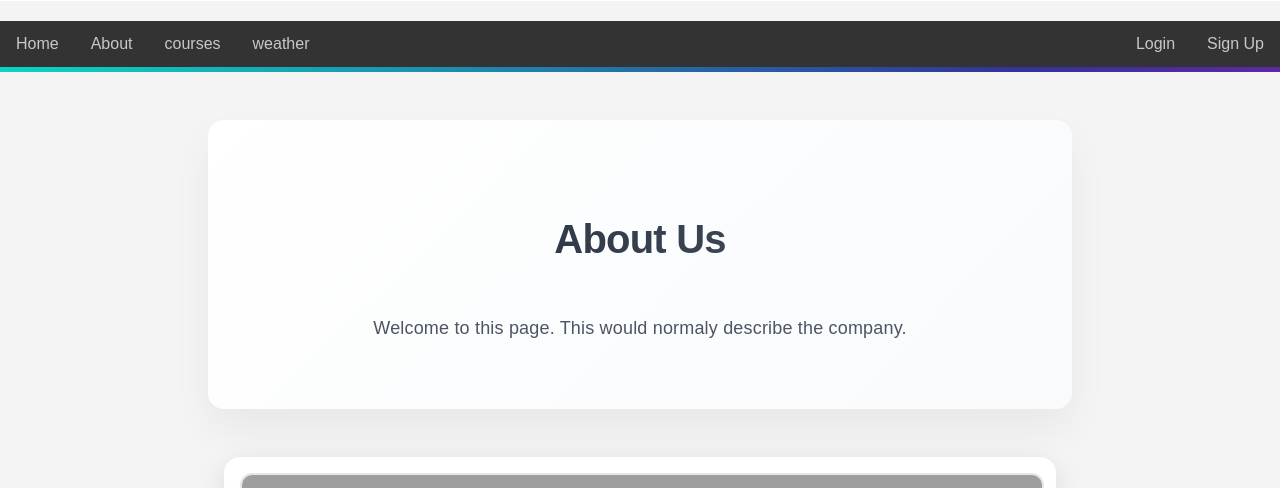
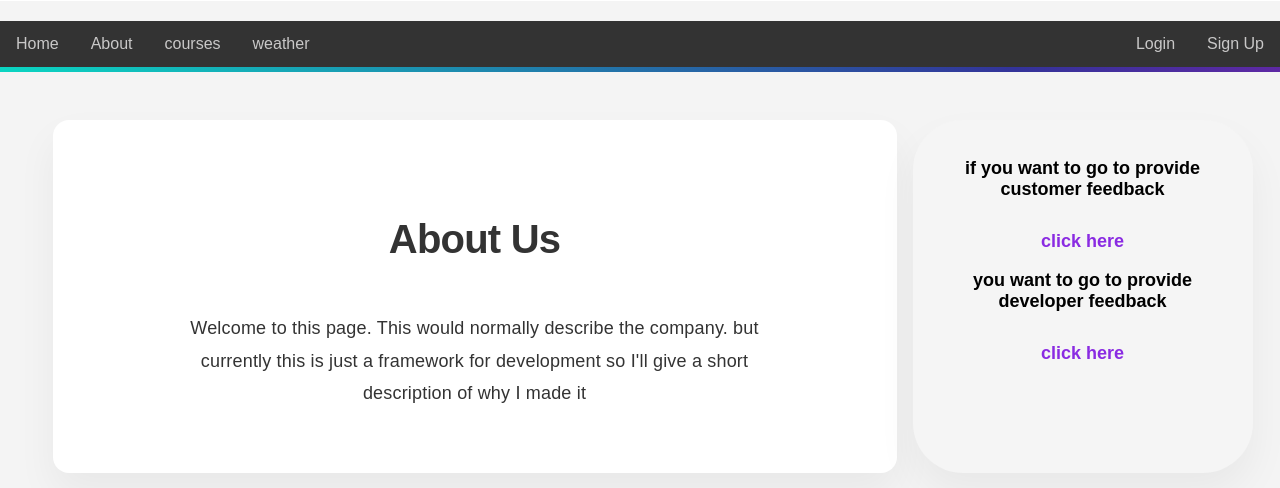
Before and after one commit to khanya-mcfadden/os-practice-framework, a Flask app: page /about in a window 1280 px wide. Shown: the part 199-687 px from the top of the page. Run offline with Flask 3, Linux system fonts and the light colour scheme; grey boxes are pictures that could not be loaded.

```diff
--- a/flaskr/static/main.css
+++ b/flaskr/static/main.css
@@ -302,6 +302,7 @@ body.light-mode .overlay-content {
     border-image: linear-gradient(135deg, #ff00ff, #00ffff, #ff00ff) 1;
 }
 
+
 .synth-wave-text, .synth-wave-text * {
     animation: colorShift 30s infinite; /* Changed speed from 3s to 1.5s */
     background: linear-gradient(90deg, #ff00cc, #333399, #00ffcc, #333399, #ff00cc);
--- a/flaskr/templates/about.html
+++ b/flaskr/templates/about.html
@@ -4,11 +4,27 @@
 <html lang="en">
 {% block content %}
 
+<div class="content-container">
+    <div class="about-us">
+        <h2>About Us</h2>
+        <p>Welcome to this page. This would normally describe the company. but currently this is just a framework for
+            development so I'll give a short description of why I made it</p>
+    </div>
+    <div class="sidebar">
+        <h3>
+            <p>if you want to go to provide customer feedback</p>
+            <br>
+            <a href="https://forms.office.com/Pages/DesignPageV2.aspx?origin=NeoPortalPage&subpage=design&id=CdDIyR-2JUOW3P06doIHq_QNFVgP94xDloBOCNpImkBUMVNZTkFOUFhXU1VYUEhISVpDQk1WV1pQUi4u"
+                style="color: blueviolet">click here</a>
+        </h3>
 
-
-<div class="about-us">
-    <h2>About Us</h2>
-    <p>Welcome to this page. This would normaly describe the company.</p>
+        <h3>
+            <p>you want to go to provide developer feedback</p>
+            <br>
+            <a href="https://forms.office.com/Pages/DesignPageV2.aspx?origin=NeoPortalPage&subpage=design&id=CdDIyR-2JUOW3P06doIHq_QNFVgP94xDloBOCNpImkBUMVNZTkFOUFhXU1VYUEhISVpDQk1WV1pQUi4u"
+                style="color: blueviolet">click here</a>
+        </h3>
+    </div>
 </div>
 
 <div class="map-container">
@@ -21,6 +37,10 @@
 <script>
     document.querySelector('.map-container').classList.add('loaded');
 </script>
+
+
+
+<!-- map css -->
 <style>
     .map-container {
         margin: 3rem auto;
@@ -34,6 +54,11 @@
         padding: 1rem;
     }
 
+    .dark-mode .map-container {
+        background: linear-gradient(to bottom, #333333, #222222);
+        box-shadow: 0 8px 30px rgba(0, 0, 0, 0.3);
+    }
+
     .map-iframe {
         width: 100%;
         height: 500px;
@@ -43,42 +68,103 @@
         opacity: 0;
         border: 2px solid #e5e7eb;
     }
+    .dark-mode .map-iframe {
+        border: 2px solid #444444;
+        filter: brightness(0.8) contrast(1.2);
+    }
 
     .map-container.loaded .map-iframe {
         transform: translateY(0);
         opacity: 1;
     }
 
+    .content-container {
+        display: flex;
+        justify-content: space-between;
+        max-width: 1200px;
+        margin: 3rem auto;
+        padding-left: 25px;
+    }
+</style>
+
+
+<!-- about us css -->
+<style>
     .about-us {
         text-align: center;
         padding: 4rem 2rem;
-        background: linear-gradient(135deg, #ffffff, #f8fafc);
+        background-color: #ffffff;
+        color: #333333;
         border-radius: 16px;
         box-shadow: 0 20px 40px rgba(0, 0, 0, 0.05);
-        margin: 3rem auto;
-        max-width: 800px;
+        flex: 1;
+        margin-right: 1rem;
     }
 
     .about-us h2 {
         font-size: 2.5rem;
-        color: #1F2937;
+        color: #333333;
         margin-bottom: 50px;
         font-weight: 700;
-        background: linear-gradient(to right, #1F2937, #4B5563);
-        -webkit-background-clip: text;
-        background-clip: text;
-        -webkit-text-fill-color: transparent;
         letter-spacing: -0.02em;
     }
 
     .about-us p {
         font-size: 1.125rem;
-        color: #4B5563;
+        color: #333333;
         line-height: 1.8;
         max-width: 600px;
         margin: 0 auto;
         letter-spacing: 0.01em;
     }
+
+    .dark-mode .about-us {
+        background-color: #333333;
+        color: #ffffff;
+    }
+
+    .dark-mode .about-us h2 {
+        color: #ffffff;
+    }
+
+    .dark-mode .about-us p {
+        color: #ffffff;
+    }
+</style>
+
+<!-- sidebar css -->
+<style>
+    .sidebar {
+        width: 300px;
+        /* Increased from 200px to 300px */
+        background-color: #f5f5f5;
+        padding: 20px;
+        border-radius: 50px;
+        box-shadow: 0 20px 40px rgba(0, 0, 0, 0.05);
+    }
+
+    .sidebar h3 {
+        font-size: 18px;
+        text-align: center;
+    }
+
+    .sidebar p {
+        margin: 10px 0;
+    }
+
+    .sidebar a {
+        text-decoration: none;
+        color: blueviolet;
+    }
+
+    .dark-mode .sidebar a {
+        color: #ffffff;
+    }
+
+    .sidebar .dark-mode {
+        background-color: #333333;
+        border-image: linear-gradient(135deg, #ff00ff, #00ffff, #ff00ff) 1;
+    }
 </style>
 
 </html>
```
